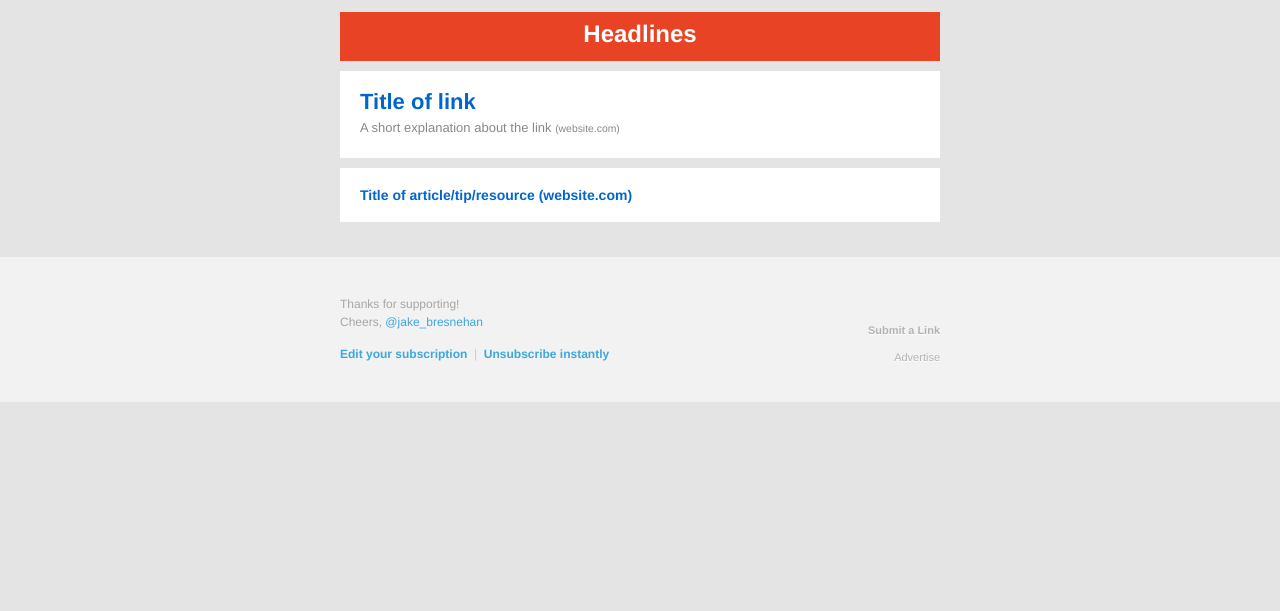
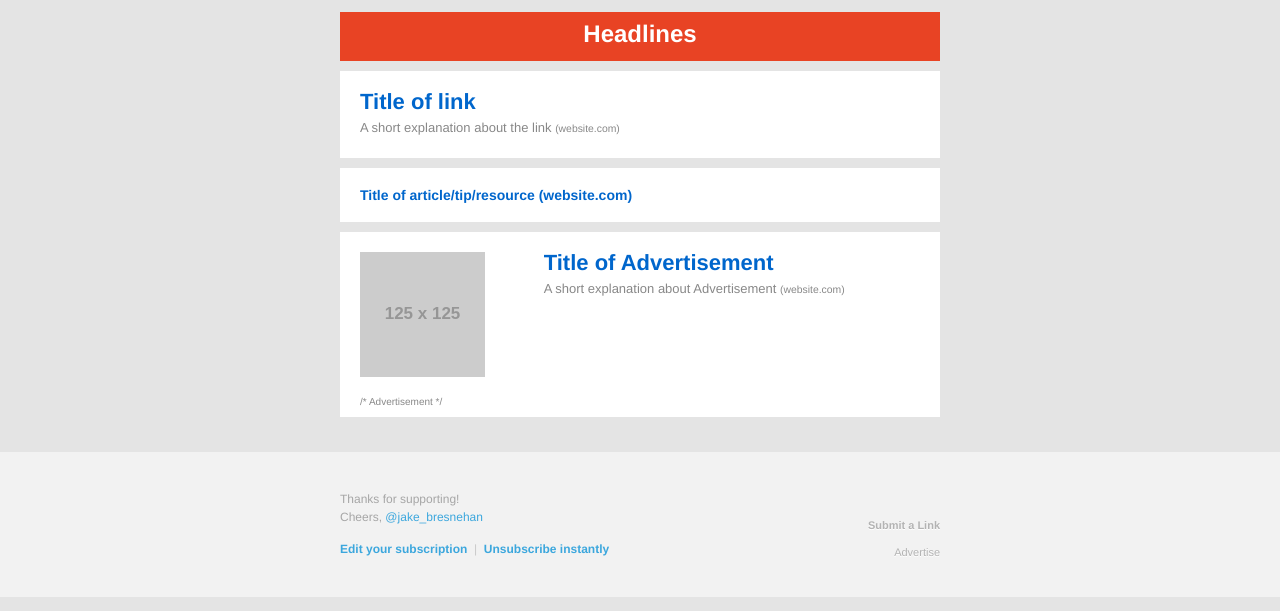
Before and after one commit to web-design-weekly/WDW-Email-Template, a plain HTML site: page template.html in a window 1280 px wide. Shown: the part 189-800 px from the top of the page. Drawn offline with Linux system fonts and the light colour scheme; placeholder pictures from the web are drawn by us.

```diff
--- a/template.html
+++ b/template.html
@@ -66,7 +66,7 @@
 	}
 	td.contentblock h4 p a{
 	  color:#0066cc;
-		font-weight:bold;
+	font-weight:bold;
 	}
 	td.contentblock p {
 	  color:#888888;
@@ -111,7 +111,27 @@
    font-weight: bold;
  }
 
-	@media only screen and (max-device-width: 480px) {
+
+ td.floated-copy{
+ 	padding:20px 20px 0 0;
+ }
+
+
+tr.advertisement p {
+  	color:#888888;
+	font-size:10px;
+	line-height:10px;
+	font-family:'Helvetica Neue',Helvetica,Arial,sans-serif;
+	margin-top:0;
+	margin-left:20px;
+	margin-bottom:10px;
+	padding-top:0;
+	padding-bottom:0;
+	font-weight:normal;
+	}
+
+
+  	@media only screen and (max-device-width: 480px) {
 	     div[class="header"] {
 	          font-size: 16px !important;
 	     }
@@ -150,6 +170,15 @@
 			margin-bottom: 0px !important;
 			font-size: 18px !important;
 		}
+
+		 td.floated-copy{
+		 	padding: 20px !important;
+		 }
+
+		 td.floated-image{
+		 	display: none;
+		 }
+
 	}
 	</style>
 </head>
@@ -244,7 +273,36 @@
 			</table>
 			<img border="0" src="images/spacer.gif" width="1" height="10" class="divider"><br>
 			</layout>
+			<layout label="Advertisement">
+			<table width="100%" cellpadding="0" cellspacing="0" border="0">
 
+
+			<tr>
+				<td width="100%" bgcolor="#ffffff">
+					<table width="100%" cellpadding="20" cellspacing="0" border="0">
+					<tr>
+
+						<td bgcolor="#ffffff" class="contentblock floated-image" valign="top">
+							<img editable="true" src="http://placehold.it/125x125" width="125" label='Advertsiment' style="border: 0;" />
+						</td>
+						<td class="floated-copy contentblock" valign="top">
+
+							<h3 class="secondary"><singleline label="Title"><a href="#">Title of Advertisement</a></singleline></h3>
+							<multiline label="Description"><p>A short explanation about Advertisement <a href="#" class="from-link">(website.com)</a></p></multiline>
+
+						</td>
+					</tr>
+					</table>
+				</td>
+			</tr>
+			<tr class="advertisement">
+				<td  width="100%" bgcolor="#ffffff">
+					<p>/* Advertisement */</p>
+				</td>
+				</tr>
+			</table>
+			<img border="0" src="images/spacer.gif" width="1" height="10" class="divider"><br>
+			</layout>
 		</repeater>
 
 		</td>
```
Also changed, not shown: images/wdw-logo.png, 3 other files.
